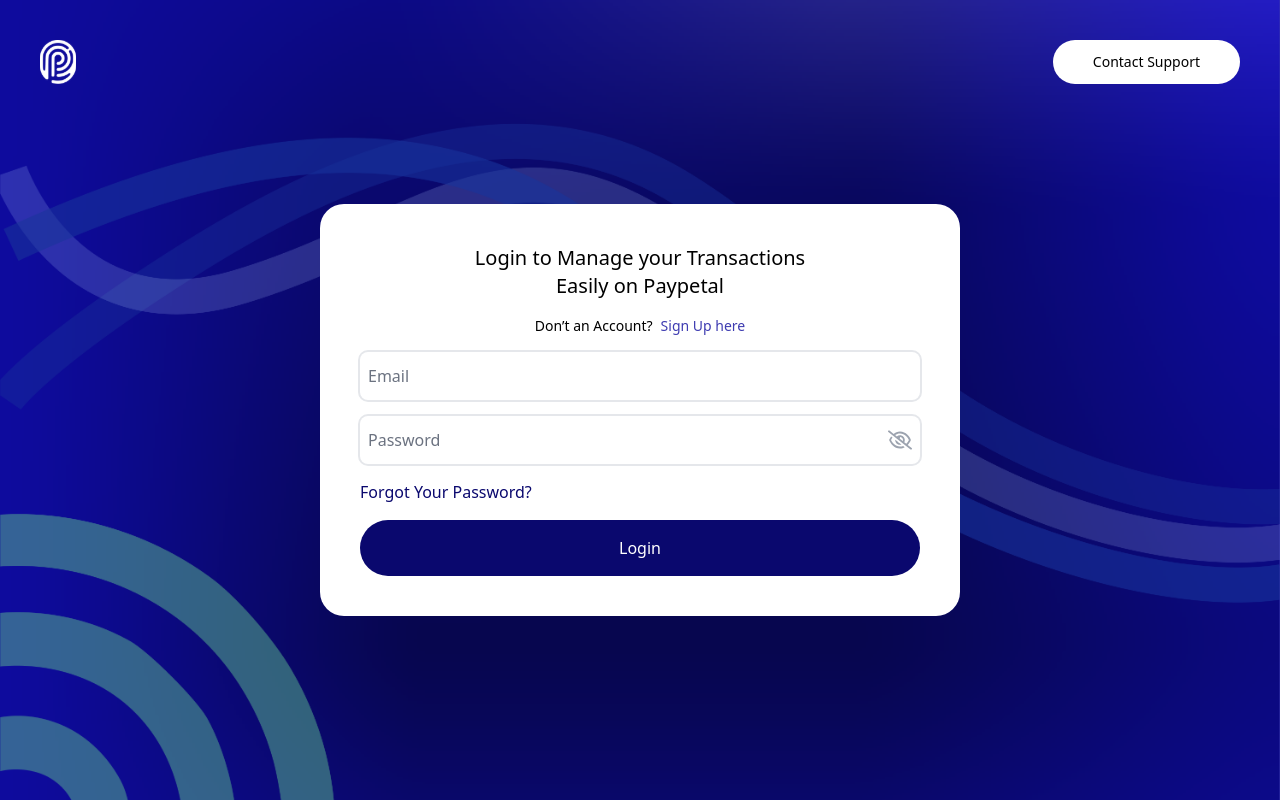
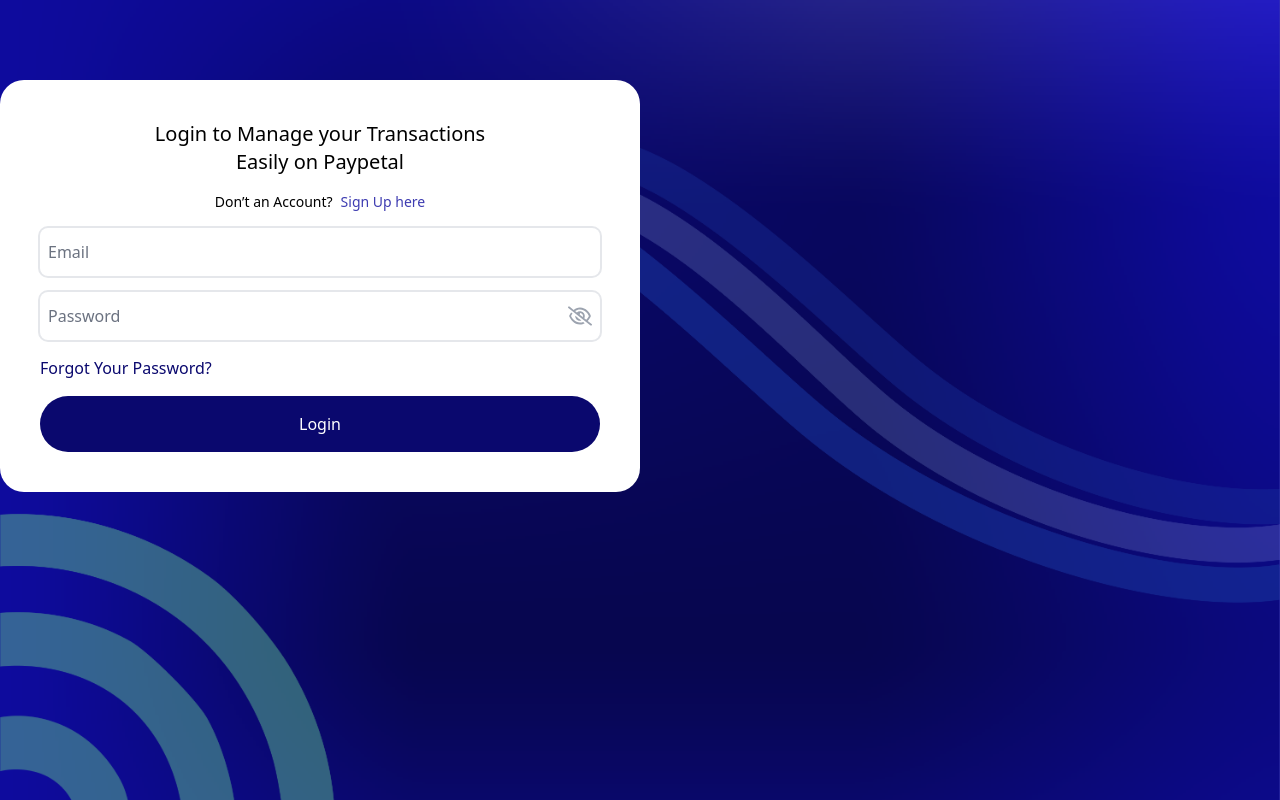
Before and after one commit to PayPetal/merchant-dashboard, a React (Create React App) app: page /login in a window 1280 px wide. Built offline with nearby package versions, Linux system fonts and the light colour scheme.

Commit message:
resolve merge conflict

```diff
--- a/src/layout/authlayout/index.js
+++ b/src/layout/authlayout/index.js
@@ -1,12 +1,10 @@
-import Nav from "Component/Auth/Nav";
-import React from "react";
+import React from 'react'
 
 //we are going to pass anything it wraps has a child prop
 export default function Authlayout({children}) {
   return (
-    <div className="bg-bg-img h-screen  bg-no-repeat bg-cover bg-link-a  overflow-hidden">
-      <Nav />
-      <div className="flex justify-center">{children}</div>
+    <div className='bg-bg-img h-screen  bg-no-repeat bg-cover bg-link-a  overflow-hidden'>
+        {children}
     </div>
   )
 }
--- a/tailwind.config.js
+++ b/tailwind.config.js
@@ -8,9 +8,6 @@
   darkMode: "class",
   theme: {
     extend: {
-      // backgroundImage:{
-      //   "bg-img": "url{assets/img/bg.png}",
-      // },
       backgroundImage: {
         "bg-img": "url('assets/images/bg.png')",
       },
```
